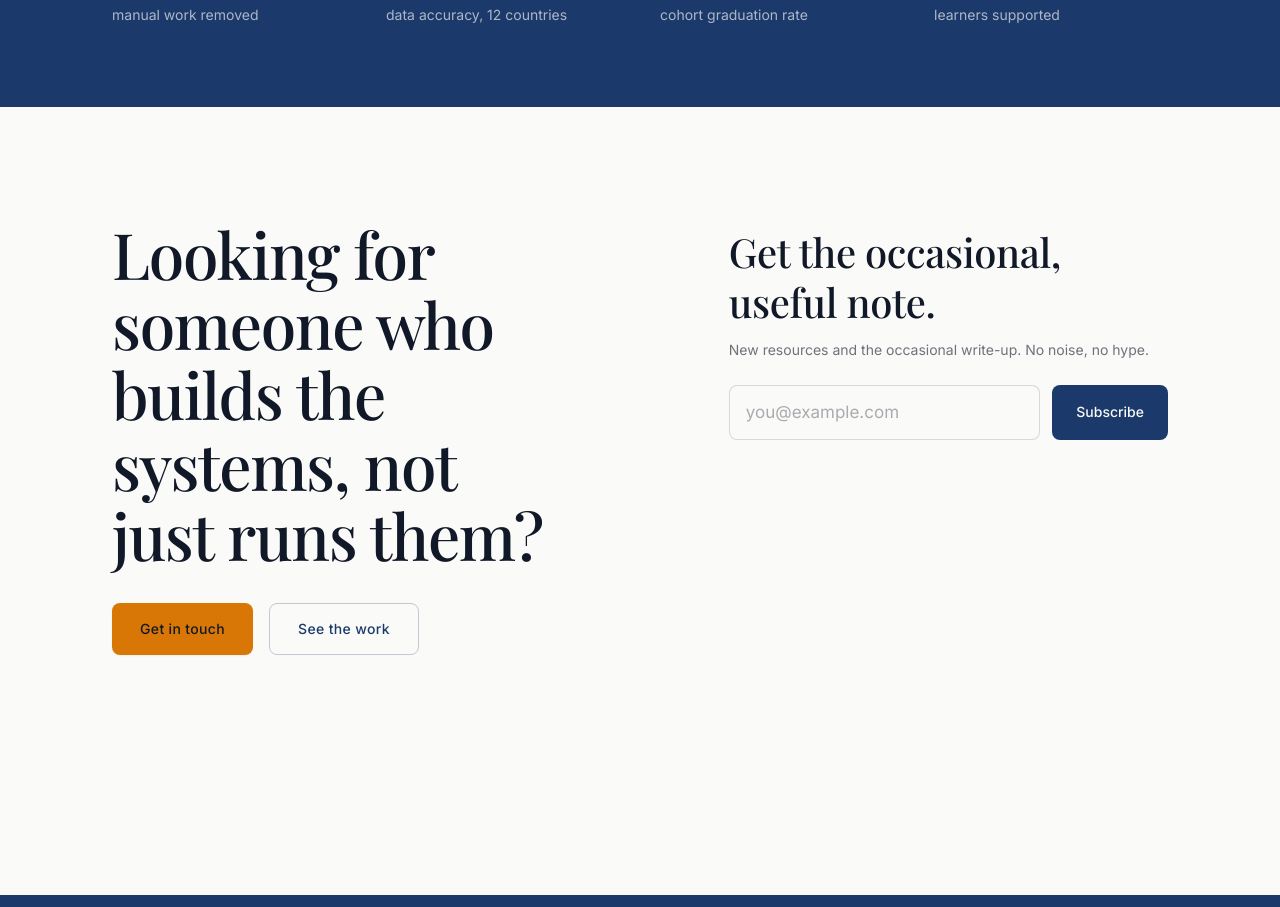
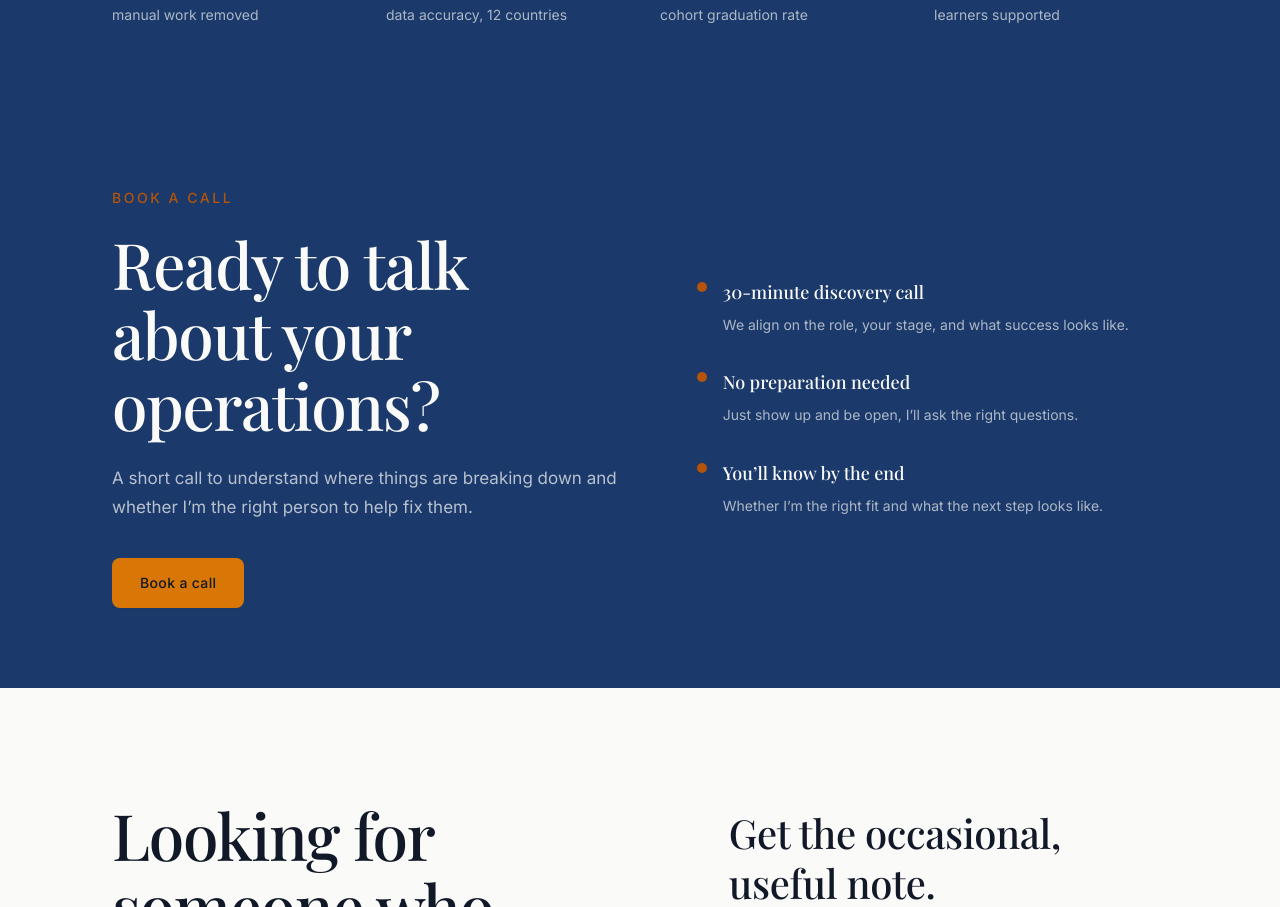
Before and after one commit to keren-wangombe/Keren-Wang-ombe, a Next.js app: page / in a window 1280 px wide. Shown: the part 1942-2849 px from the top of the page. Built offline with nearby package versions, Linux system fonts and the light colour scheme; no server answers.

Commit message:
Add Book a call section to homepage
Adds a navy-band section between the impact metrics and closing CTA
with a short "what to expect" list and a Book a call button linking
to the contact page.

```diff
--- a/app/page.tsx
+++ b/app/page.tsx
@@ -140,6 +140,62 @@ export default function HomePage() {
         </div>
       </section>
 
+      {/* ── BOOK A CALL — navy band, what to expect + CTA. */}
+      <section className="bg-signature">
+        <div className="container-content grid items-center gap-12 py-16 sm:py-20 lg:grid-cols-[1.05fr_0.95fr] lg:gap-16">
+          <Reveal>
+            <p className="kicker text-amber">Book a call</p>
+            <h2 className="mt-5 max-w-xl font-serif text-h1 font-light text-paper">
+              Ready to talk about your operations?
+            </h2>
+            <p className="mt-6 max-w-lg text-body text-paper/70">
+              A short call to understand where things are breaking down and
+              whether I&rsquo;m the right person to help fix them.
+            </p>
+            <div className="mt-9">
+              <Button href="/contact" variant="accent">
+                Book a call
+              </Button>
+            </div>
+          </Reveal>
+          <Reveal delay={100} className="space-y-8">
+            <div className="flex gap-4">
+              <span className="mt-1 h-2.5 w-2.5 flex-none rounded-full bg-amber" aria-hidden />
+              <div>
+                <h3 className="font-serif text-lg font-medium text-paper">
+                  30-minute discovery call
+                </h3>
+                <p className="mt-2 text-small text-paper/65">
+                  We align on the role, your stage, and what success looks like.
+                </p>
+              </div>
+            </div>
+            <div className="flex gap-4">
+              <span className="mt-1 h-2.5 w-2.5 flex-none rounded-full bg-amber" aria-hidden />
+              <div>
+                <h3 className="font-serif text-lg font-medium text-paper">
+                  No preparation needed
+                </h3>
+                <p className="mt-2 text-small text-paper/65">
+                  Just show up and be open, I&rsquo;ll ask the right questions.
+                </p>
+              </div>
+            </div>
+            <div className="flex gap-4">
+              <span className="mt-1 h-2.5 w-2.5 flex-none rounded-full bg-amber" aria-hidden />
+              <div>
+                <h3 className="font-serif text-lg font-medium text-paper">
+                  You&rsquo;ll know by the end
+                </h3>
+                <p className="mt-2 text-small text-paper/65">
+                  Whether I&rsquo;m the right fit and what the next step looks like.
+                </p>
+              </div>
+            </div>
+          </Reveal>
+        </div>
+      </section>
+
       {/* ── CLOSE — quiet CTA + email capture. */}
       <section className="container-content py-20 sm:py-28">
         <div className="grid gap-12 lg:grid-cols-[1.1fr_0.9fr] lg:gap-20">
```
